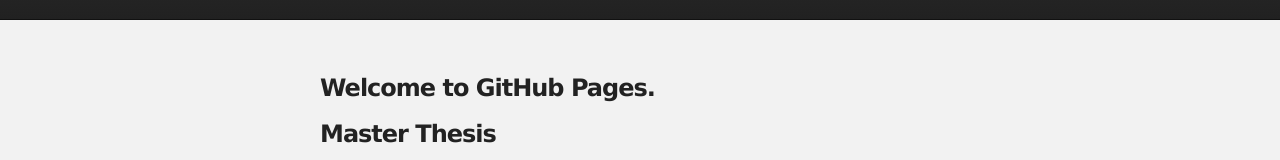
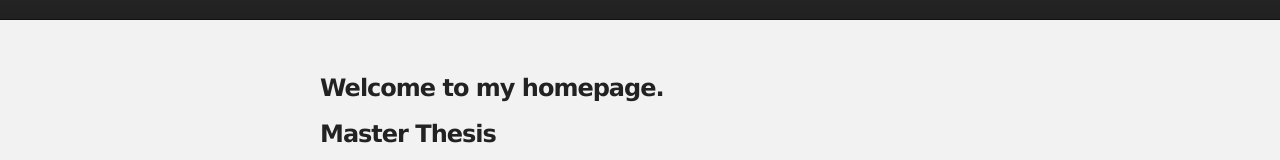
Before and after one commit to torbjornseland/torbjornseland.github.io, a plain HTML site: page index.html in a window 1280 px wide. Shown: the part 154-314 px from the top of the page. Drawn offline with Linux system fonts and the light colour scheme.

```diff
--- a/index.html
+++ b/index.html
@@ -28,7 +28,7 @@
     <div id="main_content_wrap" class="outer">
       <section id="main_content" class="inner">
         <h3>
-<a name="welcome-to-github-pages" class="anchor" href="#welcome-to-github-pages"><span class="octicon octicon-link"></span></a>Welcome to GitHub Pages.</h3>
+<a name="welcome-to-my-homepage" class="anchor" href="#welcome-to-my-homepage"><span class="octicon octicon-link"></span></a>Welcome to my homepage.</h3>
 
 <h3>
 <a name="Master thesis" class="anchor" href="#designer-templates"><span class="octicon octicon-link"></span></a>Master Thesis</h3>
```
